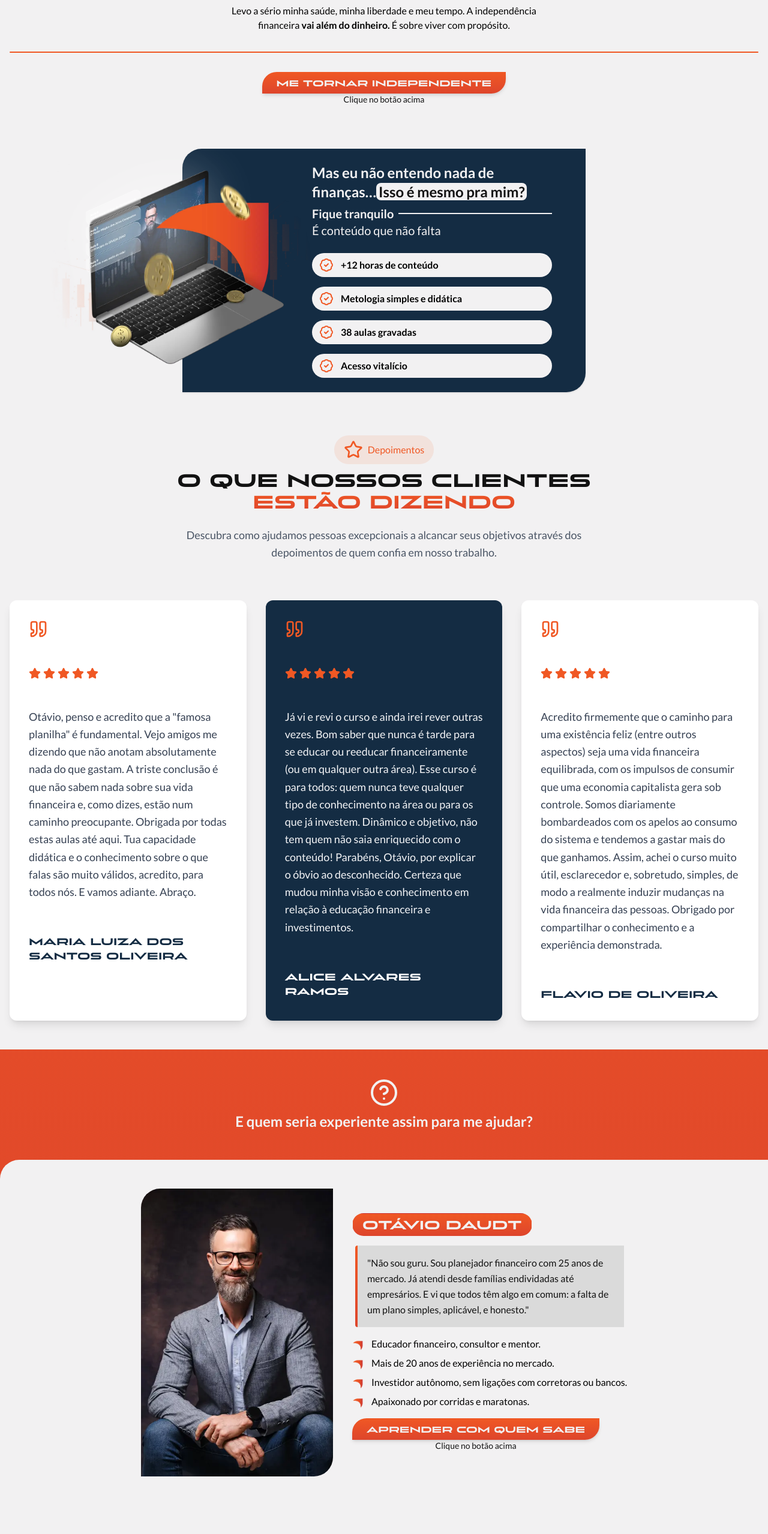
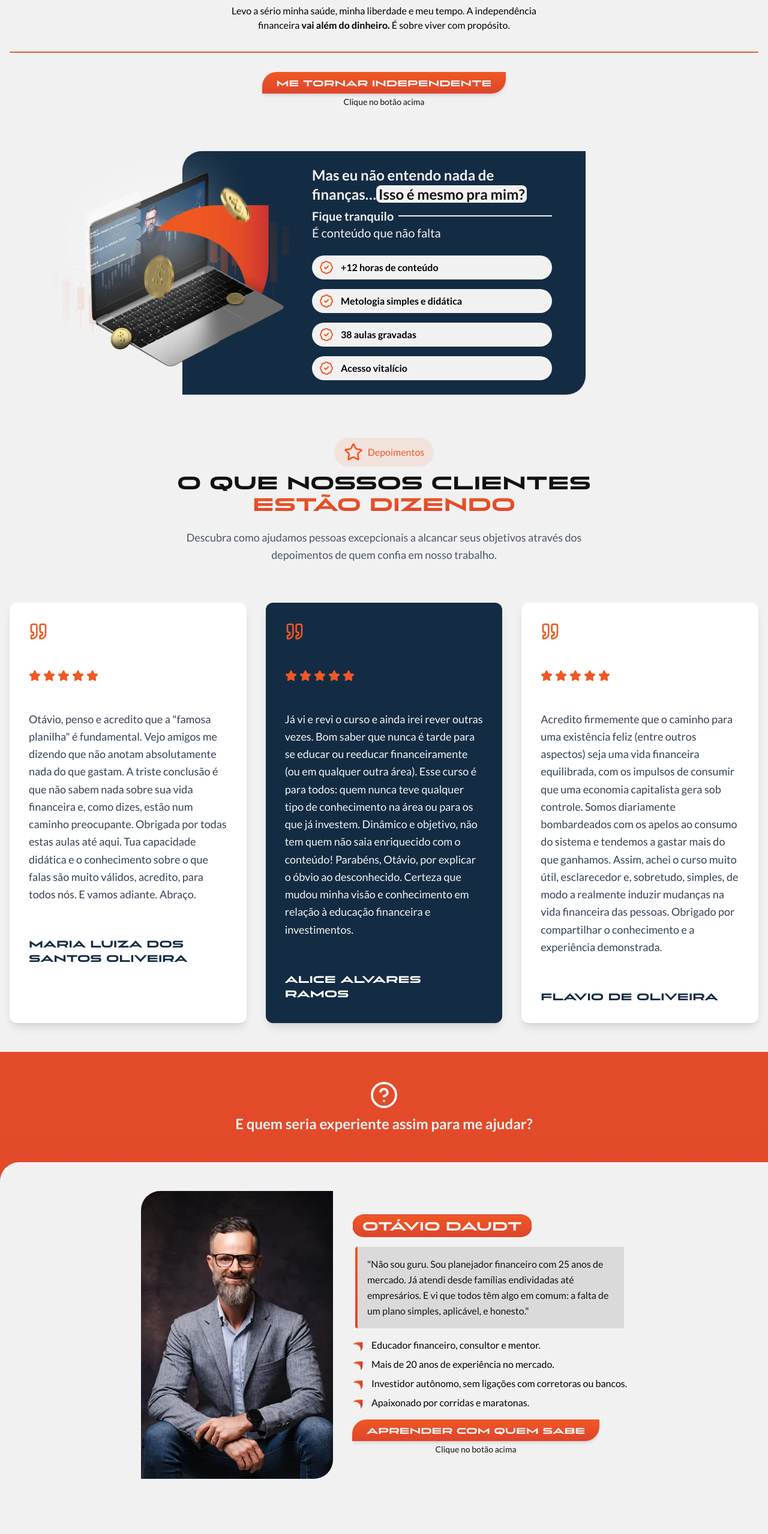
Before and after one commit to DevJeipi/lp-opacefinanceiro, a Next.js app: page / in a window 1280 px wide. Shown: the part 1540-4098 px from the top of the page at 60% size. Built offline with nearby package versions, Linux system fonts and the light colour scheme.

Commit message:
all new buttons

```diff
--- a/src/components/home/SectionList.tsx
+++ b/src/components/home/SectionList.tsx
@@ -1,5 +1,5 @@
 import { GridContainer } from '@/components/ui/GridContainer'
-import { Button } from '@/components/ui/button'
+import { LeadCaptureTrigger } from '@/components/LeadCaptureTrigger'
 import {
     CalendarCheck,
     ChartLine,
@@ -151,7 +151,12 @@ export function SectionList() {
                         </div>
                     </div>
 
-                    <Button>Comece sua jornada agora</Button>
+                    <LeadCaptureTrigger
+                        source="curso"
+                        buttonText="Comece sua jornada agora"
+                        color="orange"
+                        spanText="Clique no botão acima"
+                    />
                 </GridContainer>
             </div>
         </section>
--- a/src/components/home/SectionModules.tsx
+++ b/src/components/home/SectionModules.tsx
@@ -1,6 +1,6 @@
 import { Badge } from '@/components/ui/badge'
 import { GridContainer } from '@/components/ui/GridContainer'
-import { Button } from '@/components/ui/button'
+import { LeadCaptureTrigger } from '@/components/LeadCaptureTrigger'
 import { ArrowRight, CirclePlay, Lock, LockOpen } from 'lucide-react'
 import Image from 'next/image'
 import Link from 'next/link'
@@ -230,7 +230,12 @@ export function SectionModules() {
                         <span>Módulo 03 - 8 aulas</span>
                     </div>
                 </div>
-                <Button>Investir em meu futuro</Button>
+                <LeadCaptureTrigger
+                    source="curso"
+                    buttonText="Investir em meu futuro"
+                    color="orange"
+                    spanText="Clique no botão acima"
+                />
             </GridContainer>
         </section>
     )
--- a/src/components/home/SectionPersuasive.tsx
+++ b/src/components/home/SectionPersuasive.tsx
@@ -1,4 +1,4 @@
-import { Button } from '@/components/ui/button'
+import { LeadCaptureTrigger } from '@/components/LeadCaptureTrigger'
 import { GridContainer } from '@/components/ui/GridContainer'
 import { Pin, Target, Landmark, Brain, Rocket } from 'lucide-react'
 
@@ -101,7 +101,12 @@ export function SectionPersuasive() {
                     </ul>
                     <div className="bg-primary-orange h-0.5 w-full rounded-full"></div>
                 </div>
-                <Button>Me tornar independente</Button>
+                <LeadCaptureTrigger
+                    source="curso"
+                    buttonText="Me tornar independente"
+                    color="orange"
+                    spanText="Clique no botão acima"
+                />
             </GridContainer>
         </section>
     )
--- a/src/components/home/SectionPricing.tsx
+++ b/src/components/home/SectionPricing.tsx
@@ -7,7 +7,7 @@ import {
     CardTitle,
 } from '@/components/ui/card'
 import { GridContainer } from '@/components/ui/GridContainer'
-import { Button } from '@/components/ui/button'
+import { LeadCaptureTrigger } from '@/components/LeadCaptureTrigger'
 import { CheckCircle2, XCircle } from 'lucide-react'
 
 // Lista de produtos
@@ -167,9 +167,11 @@ export function SectionPricing() {
                                 comprar somente o curso (sem os bônus) por R$
                                 97!
                             </span>
-                            <Button color="secondaryorange">
-                                Aprender com Segurança
-                            </Button>
+                            <LeadCaptureTrigger
+                                source="curso"
+                                buttonText="Aprender com segurança"
+                                color="secondaryorange"
+                            />
                         </CardFooter>
                     </Card>
                 </GridContainer>
--- a/src/components/home/SectionWhoami.tsx
+++ b/src/components/home/SectionWhoami.tsx
@@ -3,8 +3,8 @@ import dynamic from 'next/dynamic'
 import { GridContainer } from '@/components/ui/GridContainer'
 import { Quote } from '@/components/ui/quote'
 import { Badge } from '@/components/ui/badge'
-import { Button } from '@/components/ui/button'
 import iconCheck from '../../../public/icon-pacefinanceiro.webp'
+import { LeadCaptureTrigger } from '@/components/LeadCaptureTrigger'
 
 const OptimizedProfileImage = dynamic(
     () => import('@/components/ui/OptimizedProfileImage'),
@@ -53,7 +53,12 @@ export function SectionWhoami() {
                             </li>
                         ))}
                     </ul>
-                    <Button>Aprender com quem sabe</Button>
+                    <LeadCaptureTrigger
+                        source="curso"
+                        buttonText="Aprender com quem sabe"
+                        color="orange"
+                        spanText="Clique no botão acima"
+                    />
                 </div>
             </GridContainer>
         </section>
```
